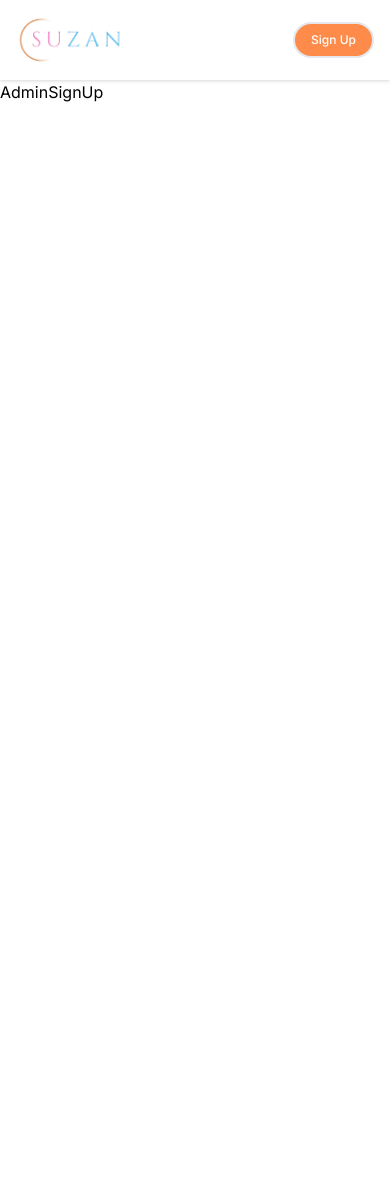
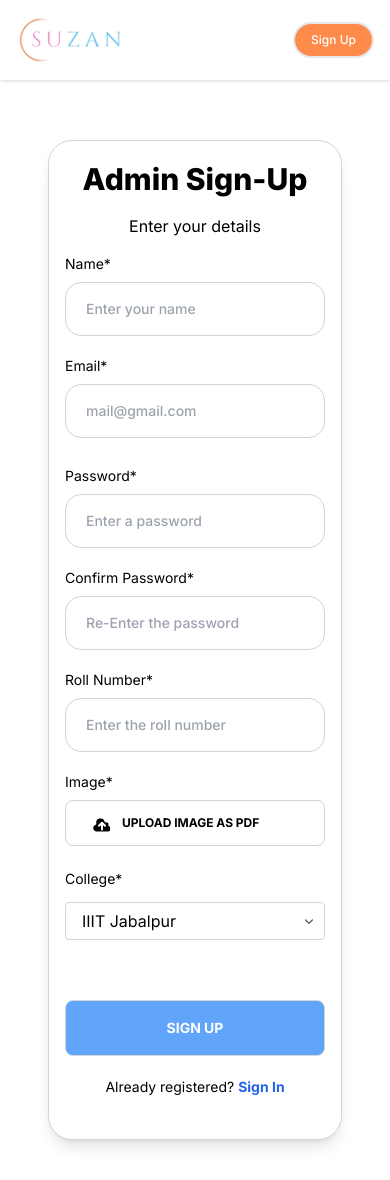
Before and after one commit to Nishanth019/SUZAN-FE, a Next.js app: page /signup/admin in a window 390 px wide. Before the commit the page ends 844 px from the top, so only its background shows below. Built offline with nearby package versions, Linux system fonts and the light colour scheme.

Commit message:
changes in signup and signIn part1

```diff
--- a/src/app/(auth)/signup/admin/page.js
+++ b/src/app/(auth)/signup/admin/page.js
@@ -1,8 +1,209 @@
+'use client'
 import React from 'react'
+import { useState } from 'react';
+import { Button } from "@material-tailwind/react";
+import { ChevronDownIcon, ChevronUpIcon, } from '@heroicons/react/20/solid'
+import Link from 'next/link';
 
 const AdminSignUp = () => {
+  const [isDropdownOpen, setIsDropdownOpen] = useState(false);
+  const [selectedOption, setSelectedOption] = useState('');
+  const [selectedOther, setSelectedOther] = useState(false);
+  //button styling change
+  const handleOptionChange = (e) => {
+    setSelectedOption(e.target.value);
+    if (e.target.value === 'other') {
+      setSelectedOther(true);
+    }
+    else {
+      setSelectedOther(false);
+    }
+  };
+
+  const toggleDropdown = () => {
+    setIsDropdownOpen((prev) => !prev);
+  };
   return (
-    <div>AdminSignUp</div>
+    <div className="container flex flex-col mx-auto rounded-lg py-5 max-sm:mt-5 max-sm:py-10 lg:mb-1">
+      <div className="flex justify-center w-full h-full my-auto xl:gap-14 lg:justify-normal md:gap-5 draggable">
+        <div className="flex items-center justify-center w-full  ">
+          <div className="flex items-center ">
+            <form className="flex flex-col shadow-lg w-full h-full pb-6 text-center bg-white rounded-3xl border border-gray-300 p-4 md:px-12 md:py-4 ">
+              <h3 className="mb-3  text-[30px]  md:text-[40px] lg:text-[48px] xl:text-[48px] font-extrabold text-dark-grey-900">
+                Admin Sign-Up
+              </h3>
+              <p className="mb-4 text-grey-700">
+                Enter your details
+              </p>
+
+              <label
+                htmlFor="name"
+                className="mb-2 text-sm text-start text-grey-900"
+              >
+                Name*
+              </label>
+              <input
+                id="name"
+                type="name"
+                placeholder="Enter your name"
+                className="flex items-center w-full px-5 py-4 mb-5 mr-2 text-sm font-medium outline-none focus:bg-grey-400 placeholder:text-grey-700 bg-grey-200 text-dark-grey-900 rounded-2xl border border-gray-300 p-10"
+                required
+              />
+              <label
+                htmlFor="email"
+                className="mb-2 text-sm text-start text-grey-900 "
+              >
+                Email*
+              </label>
+              <input
+                id="email"
+                type="email"
+                placeholder="mail@gmail.com"
+                className="flex items-center w-full px-5 py-4 mr-2 text-sm font-medium outline-none focus:bg-grey-400 mb-7 placeholder:text-grey-700 bg-grey-200 text-dark-grey-900 rounded-2xl border border-gray-300 p-10"
+                required
+              />
+              <label
+                htmlFor="password"
+                className="mb-2 text-sm text-start text-grey-900"
+              >
+                Password*
+              </label>
+              <input
+                id="password"
+                type="password"
+                placeholder="Enter a password"
+                className="flex items-center w-full px-5 py-4 mb-5 mr-2 text-sm font-medium outline-none focus:bg-grey-400 placeholder:text-grey-700 bg-grey-200 text-dark-grey-900 rounded-2xl border border-gray-300 p-10"
+                required
+              />
+              <label
+                htmlFor="password"
+                className="mb-2 text-sm text-start text-grey-900"
+              >
+                Confirm Password*
+              </label>
+              <input
+                id="password"
+                type="password"
+                placeholder="Re-Enter the password"
+                className="flex items-center w-full px-5 py-4 mb-5 mr-2 text-sm font-medium outline-none focus:bg-grey-400 placeholder:text-grey-700 bg-grey-200 text-dark-grey-900 rounded-2xl border border-gray-300 p-10"
+                required
+              />
+
+              <label
+                htmlFor="rollnumber"
+                className="mb-2 text-sm text-start text-grey-900"
+              >
+                Roll Number*
+              </label>
+              <input
+                id="rollnumber"
+                type="rollnumber"
+                placeholder="Enter the roll number"
+                className="flex items-center w-full px-5 py-4 mb-5 mr-2 text-sm font-medium outline-none focus:bg-grey-400 placeholder:text-grey-700 bg-grey-200 text-dark-grey-900 rounded-2xl border border-gray-300 p-10"
+                required
+              />
+
+              <label
+                htmlFor="image"
+                className="mb-2 text-sm text-start text-grey-900"
+              >
+                Image*
+              </label>
+              <Button variant="gradient" className="flex items-center border border-gray-300 gap-3 mb-5">
+
+                <svg
+                  xmlns="http://www.w3.org/2000/svg"
+                  strokeWidth={2}
+                  stroke="currentColor"
+                  className="h-5 w-5 "
+                >
+                  <path
+                    strokeLinecap="round"
+                    strokeLinejoin="round"
+                    d="M12 16.5V9.75m0 0l3 3m-3-3l-3 3M6.75 19.5a4.5 4.5 0 01-1.41-8.775 5.25 5.25 0 0110.233-2.33 3 3 0 013.758 3.848A3.752 3.752 0 0118 19.5H6.75z"
+                  />
+                </svg>
+                <div className='text-black'>
+                  Upload Image as PDF
+                </div>
+
+              </Button>
+
+
+              {/* //college dropdown */}
+              <div className=" mb-5 text-left ">
+                <label
+                  htmlFor="collegeoption"
+                  className="mb-5 py-3 text-sm text-start text-grey-900"
+                >
+                  College*
+                </label>
+                <div
+                  onClick={toggleDropdown}
+                  className="flex mt-3 items-center cursor-pointer "
+                >
+                  <div className="relative w-full">
+                    <select
+                      value={selectedOption}
+                      onChange={handleOptionChange}
+                      className="appearance-none bg-white w-full border border-gray-300 rounded px-4 py-2 leading-tight focus:outline-none focus:border-blue-500"
+                    >
+                      <option value="iiitjabalpur">IIIT Jabalpur</option>
+                      <option value="jabalpurengineeringcollege">Jabalpur Engineering College</option>
+                      <option value="ranidurgavathiinstitute">Rani Durgavathi Institute</option>
+                      <option value="other">Other</option>
+                    </select>
+
+                    {/* Arrow icon */}
+                    <div className="absolute inset-y-0 right-0 flex items-center px-2 pointer-events-none">
+                      {isDropdownOpen ? (
+                        <ChevronUpIcon className="h-4 w-4 text-gray-600" />
+                      ) : (
+                        <ChevronDownIcon className="h-4 w-4 text-gray-600" />
+                      )}
+                    </div>
+                  </div>
+                </div>
+                {selectedOther ? (
+                  <div className='mt-6 '>
+                    <label
+                      htmlFor="newcollagename"
+                      className="mb-2 mt-2 text-sm text-start text-grey-900"
+                    >
+                      Enter Your College Name*
+                    </label>
+                    <input
+                      id="newcollagename"
+                      type="newcollagename"
+                      placeholder="Enter the roll number"
+                      className="flex items-center w-full px-5 py-4 mb-5 mr-2 text-sm font-medium outline-none focus:bg-grey-400 placeholder:text-grey-700 bg-grey-200 text-dark-grey-900 rounded-2xl border border-gray-300 p-10"
+                      required
+                    />
+                  </div>
+                ) : (
+                  <div></div>
+                )
+                }
+
+              </div>
+
+              <Button className="w-full px-3 py-5 mt-10 mb-5 text-sm font-bold leading-none text-white transition duration-300 md:w-96 hover:bg-blue-500 hover:text-white focus:ring-4 focus:ring-purple-blue-100 bg-blue-400 border border-gray-300 md:px-12  ">
+                Sign Up
+              </Button>
+              <p className="text-sm leading-relaxed mb-4 text-grey-900">
+                Already registered?{" "}
+                <Link
+                  href="/signin"
+                  className="font-bold  text-blue-600 hover:text-blue-900"
+                >
+                  Sign In
+                </Link>
+              </p>
+            </form>
+          </div>
+        </div>
+      </div >
+    </div >
   )
 }
 
--- a/src/app/(auth)/signup/student/page.js
+++ b/src/app/(auth)/signup/student/page.js
@@ -17,16 +17,20 @@ const StudentSignUp = () => {
     setIsDropdownOpen((prev) => !prev);
   };
   return (
-    <div className="container flex flex-col mx-auto bg-white rounded-lg py-5">
+    <div className="container flex flex-col mx-auto rounded-lg py-5 max-sm:mt-5 max-sm:py-10 lg:mb-1">
       <div className="flex justify-center w-full h-full my-auto xl:gap-14 lg:justify-normal md:gap-5 draggable">
-        <div className="flex items-center justify-center w-full lg:p-12 ">
-          <div className="flex items-center lg:m-0">
-            <form className="flex flex-col w-full h-full pb-6 text-center bg-white rounded-3xl border border-gray-300 p-4 md:p-12 ">
-              <h3 className="mb-3  text-[30px]  md:text-[40px] lg:text-[48px] xl:text-[48px] font-extrabold text-dark-grey-900">
-                Sign Up
-              </h3>
+        <div className="flex items-center justify-center w-full  ">
+          <div className="flex items-center ">
+
+            <form className="flex shadow-lg flex-col w-full h-full pb-6 text-center bg-white rounded-3xl border border-gray-300 p-4 md:px-12 md:py-4">
+              <div>
+                <h3 className="mb-3  text-[30px]  md:text-[40px] lg:text-[48px] xl:text-[48px] font-extrabold text-dark-grey-900">
+                  Student Sign-Up
+                </h3>
+              </div>
+
               <p className="mb-4 text-grey-700">
-                Enter your email and password
+                Enter your details
               </p>
 
               <label
@@ -102,7 +106,8 @@ const StudentSignUp = () => {
               >
                 Image*
               </label>
-              <Button variant="gradient" className="flex items-center gap-3 mb-5">
+              <Button variant="gradient" className="flex items-center border border-gray-300 gap-3 mb-5">
+
                 <svg
                   xmlns="http://www.w3.org/2000/svg"
                   strokeWidth={2}
@@ -116,13 +121,14 @@ const StudentSignUp = () => {
                   />
                 </svg>
                 <div className='text-black'>
-                  Upload Files
+                  Upload Image as PDF
                 </div>
+
               </Button>
 
 
               {/* //college dropdown */}
-              <div className=" mb-5 text-left">
+              <div className=" mb-5 text-left ">
                 <label
                   htmlFor="collegeoption"
                   className="mb-5 py-3 text-sm text-start text-grey-900"
@@ -131,15 +137,15 @@ const StudentSignUp = () => {
                 </label>
                 <div
                   onClick={toggleDropdown}
-                  className="flex mt-3 items-center cursor-pointer"
+                  className="flex mt-3 items-center cursor-pointer "
                 >
-                  <div className="relative">
+                  <div className="relative w-full">
                     <select
                       value={selectedOption}
                       onChange={handleOptionChange}
-                      className="appearance-none bg-white border border-gray-300 rounded px-4 py-2 leading-tight focus:outline-none focus:border-blue-500"
+                      className="appearance-none bg-white w-full border border-gray-300 rounded px-4 py-2 leading-tight focus:outline-none focus:border-blue-500"
                     >
-                      <option value="">Other</option>
+                      <option value="">Select An Option</option>
                       <option value="iiitjabalpur">IIIT Jabalpur</option>
                       <option value="jabalpurengineeringcollege">Jabalpur Engineering College</option>
                       <option value="ranidurgavathiinstitute">Rani Durgavathi Institute</option>
@@ -160,10 +166,10 @@ const StudentSignUp = () => {
 
               </div>
 
-              <button className="w-full px-6 py-5 mb-5 text-sm font-bold leading-none text-black transition duration-300 md:w-96 rounded-2xl hover:bg-blue-300 focus:ring-4 focus:ring-purple-blue-100 bg-purple-blue-500 border border-gray-300 p-10">
+              <Button className="w-full px-3 py-5 mt-10 mb-5 text-sm font-bold leading-none text-white transition duration-300 md:w-96 hover:bg-blue-500 hover:text-white focus:ring-4 focus:ring-purple-blue-100 bg-blue-400 border border-gray-300 md:px-12  ">
                 Sign Up
-              </button>
-              <p className="text-sm leading-relaxed text-grey-900">
+              </Button>
+              <p className="text-sm leading-relaxed mb-4 text-grey-900">
                 Already registered?{" "}
                 <Link
                   href="/signin"
```
Also changed, not shown: src/app/(auth)/signin/page.js (+8 -5 lines).
